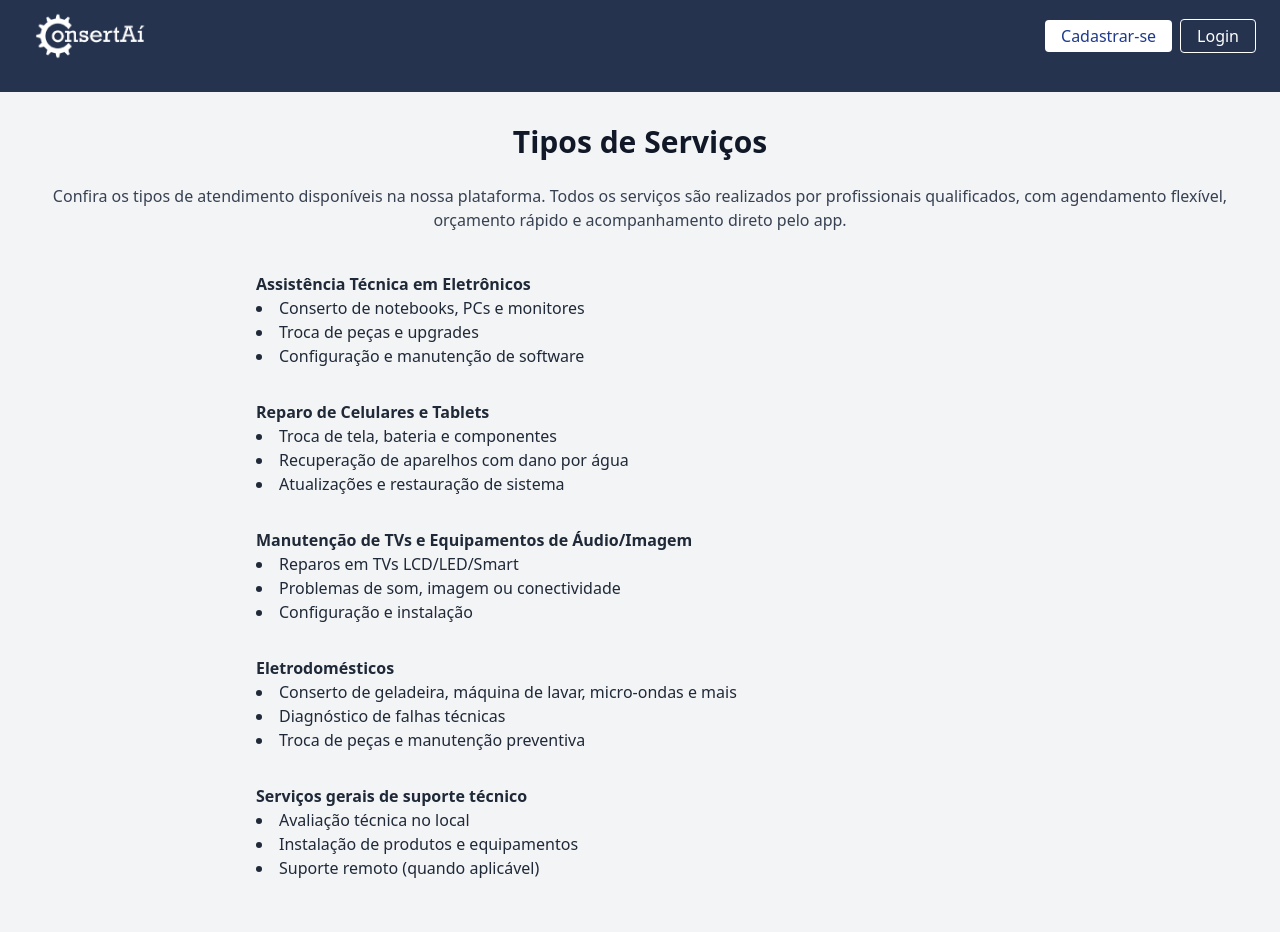
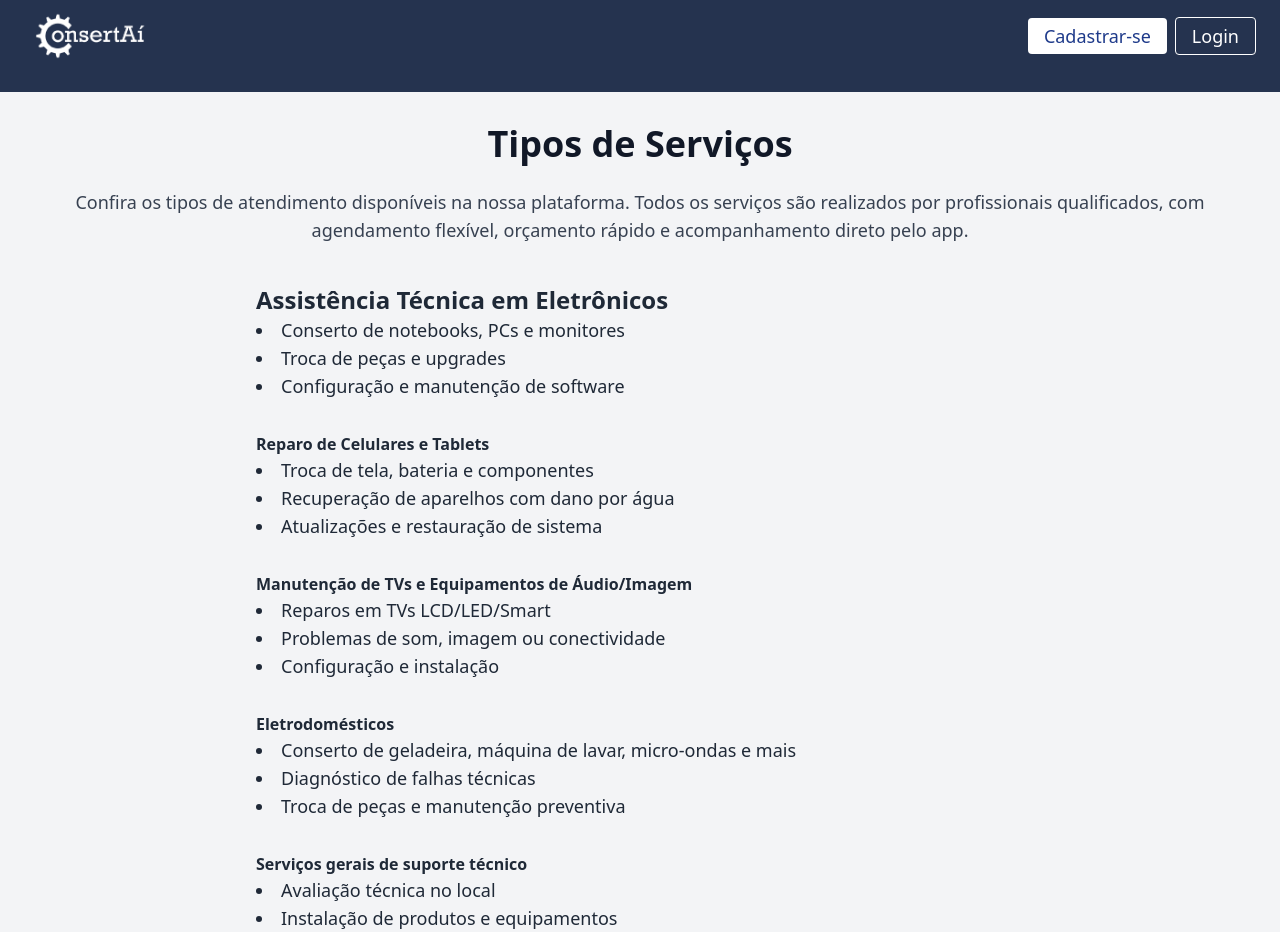
Before and after one commit to BrunoAlvesX/Consertai, a React (Vite) app in the folder front/: page /service in a window 1280 px wide. Shown: the part 20-952 px from the top of the page. Built offline with nearby package versions, Linux system fonts and the light colour scheme.

Commit message:
fix: tamanho das fontes

```diff
--- a/front/src/pages/Home.jsx
+++ b/front/src/pages/Home.jsx
@@ -17,13 +17,13 @@ export default function Home() {
         <img src={concertai} alt="Logo" className="h-24 invert" />
         <div className="flex flex-col sm:flex-row space-y-2 sm:space-y-0 sm:space-x-2">
           <button
-            className="bg-white text-blue-900 px-4 py-1 rounded hover:bg-gray-200"
+            className="bg-white text-blue-900 px-4 py-1 rounded hover:bg-gray-200 text-lg"
             onClick={() => navigate('/register')}
           >
             Cadastrar-se
           </button>
           <button
-            className="border border-white px-4 py-1 rounded hover:bg-white hover:text-blue-900"
+            className="border border-white px-4 py-1 rounded hover:bg-white hover:text-blue-900 text-lg"
             onClick={() => navigate('/login')}
           >
             Login
@@ -118,7 +118,7 @@ export default function Home() {
 
 
       <section className="py-12 px-6 text-center">
-        <h2 className="text-xl font-bold mb-4">Pronto para resolver seu problema com praticidade e segurança?</h2>
+        <h2 className="text-xl font-bold mb-4 text-lg">Pronto para resolver seu problema com praticidade e segurança?</h2>
         <p className="text-gray-700 text-lg">
           Com o nosso app, você vai além de só encontrar um profissional.
         </p>
@@ -127,8 +127,8 @@ export default function Home() {
 
       <footer className="bg-customBlue text-white text-sm py-6 px-4 flex flex-col items-center space-y-2">
         <div className="flex flex-wrap justify-center space-x-4">
-          <a href="#" className="hover:underline">Termos de Uso</a>
-          <a href="#" className="hover:underline">Política de Privacidade</a>
+          <a href="#" className="hover:underline text-lg">Termos de Uso</a>
+          <a href="#" className="hover:underline text-lg">Política de Privacidade</a>
         </div>
         <div>© 2024 Consertai - Todos os direitos reservados</div>
         <div className="flex space-x-2">
--- a/front/src/pages/Service.jsx
+++ b/front/src/pages/Service.jsx
@@ -11,15 +11,15 @@ function Service() {
           <img src={concertai} alt="Logo" className="h-24 invert" />
         </Link>
         <div className="space-x-2">
-          <button className="bg-white text-blue-900 px-4 py-1 rounded hover:bg-gray-200">Cadastrar-se</button>
-          <button className="border border-white px-4 py-1 rounded hover:bg-white hover:text-blue-900">Login</button>
+          <button className="bg-white text-blue-900 px-4 py-1 rounded hover:bg-gray-200 text-lg">Cadastrar-se</button>
+          <button className="border border-white px-4 py-1 rounded hover:bg-white hover:text-blue-900 text-lg">Login</button>
         </div>
       </header>
 
 
       <main className="flex-1 container mx-auto px-4 py-8">
-        <h1 className="text-3xl font-bold text-center mb-6">Tipos de Serviços</h1>
-        <p className="text-center text-gray-700 mb-10">
+        <h1 className="text-4xl font-bold text-center mb-6">Tipos de Serviços</h1>
+        <p className="text-center text-gray-700 mb-10 text-lg">
           Confira os tipos de atendimento disponíveis na nossa plataforma. Todos os serviços são
           realizados por profissionais qualificados, com agendamento flexível, orçamento rápido e
           acompanhamento direto pelo app.
@@ -27,8 +27,8 @@ function Service() {
 
         <div className="space-y-8 max-w-3xl mx-auto text-gray-800">
           <div>
-            <h2 className="font-bold">Assistência Técnica em Eletrônicos</h2>
-            <ul className="list-disc list-inside">
+            <h2 className="text-2xl font-bold">Assistência Técnica em Eletrônicos</h2>
+            <ul className="list-disc list-inside text-lg">
               <li>Conserto de notebooks, PCs e monitores</li>
               <li>Troca de peças e upgrades</li>
               <li>Configuração e manutenção de software</li>
@@ -37,7 +37,7 @@ function Service() {
 
           <div>
             <h2 className="font-bold">Reparo de Celulares e Tablets</h2>
-            <ul className="list-disc list-inside">
+            <ul className="list-disc list-inside text-lg">
               <li>Troca de tela, bateria e componentes</li>
               <li>Recuperação de aparelhos com dano por água</li>
               <li>Atualizações e restauração de sistema</li>
@@ -46,7 +46,7 @@ function Service() {
 
           <div>
             <h2 className="font-bold">Manutenção de TVs e Equipamentos de Áudio/Imagem</h2>
-            <ul className="list-disc list-inside">
+            <ul className="list-disc list-inside text-lg">
               <li>Reparos em TVs LCD/LED/Smart</li>
               <li>Problemas de som, imagem ou conectividade</li>
               <li>Configuração e instalação</li>
@@ -55,7 +55,7 @@ function Service() {
 
           <div>
             <h2 className="font-bold">Eletrodomésticos</h2>
-            <ul className="list-disc list-inside">
+            <ul className="list-disc list-inside text-lg">
               <li>Conserto de geladeira, máquina de lavar, micro-ondas e mais</li>
               <li>Diagnóstico de falhas técnicas</li>
               <li>Troca de peças e manutenção preventiva</li>
@@ -64,7 +64,7 @@ function Service() {
 
           <div>
             <h2 className="font-bold">Serviços gerais de suporte técnico</h2>
-            <ul className="list-disc list-inside">
+            <ul className="list-disc list-inside text-lg">
               <li>Avaliação técnica no local</li>
               <li>Instalação de produtos e equipamentos</li>
               <li>Suporte remoto (quando aplicável)</li>
@@ -73,10 +73,10 @@ function Service() {
         </div>
 
 
-        <p className="italic text-center text-gray-700 mt-12 mb-4">
+        <p className="italic text-center text-gray-700 mt-12 mb-4 text-lg">
           Todos os serviços podem ser solicitados pelo nosso app.
         </p>
-        <p className="text-center text-gray-700 mb-10">
+        <p className="text-center text-gray-700 mb-10 text-lg">
           Descreva o problema, receba orçamentos e agende o atendimento com poucos toques.
         </p>
 
```
